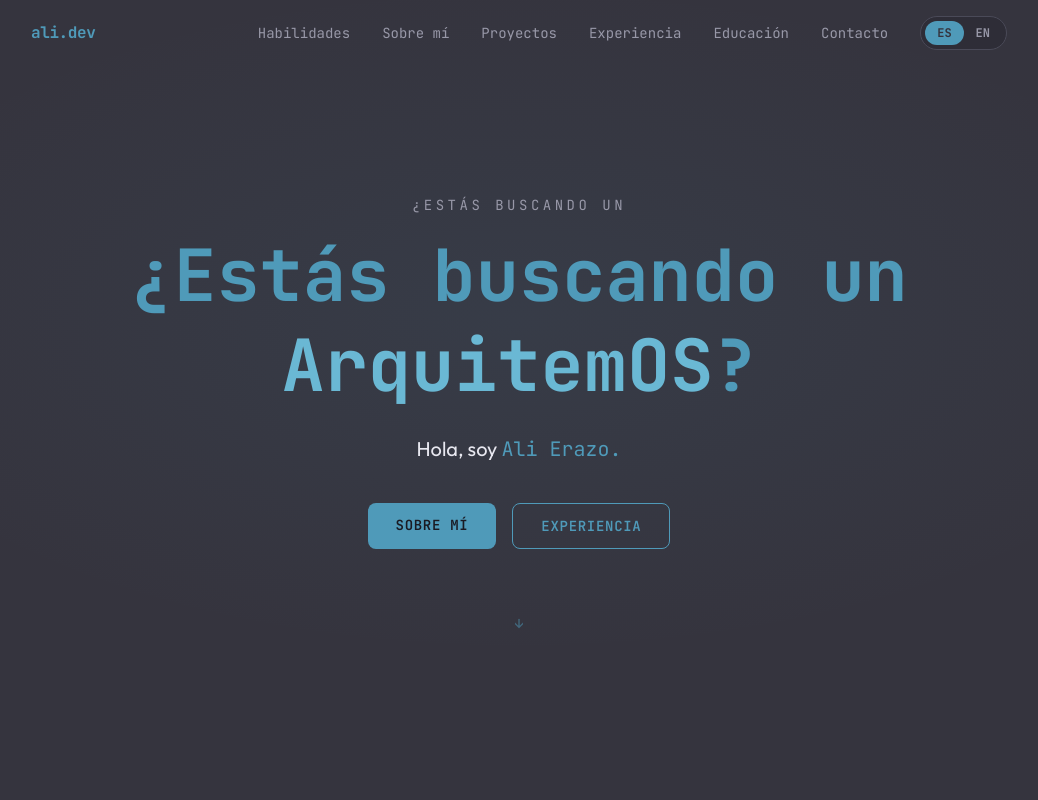
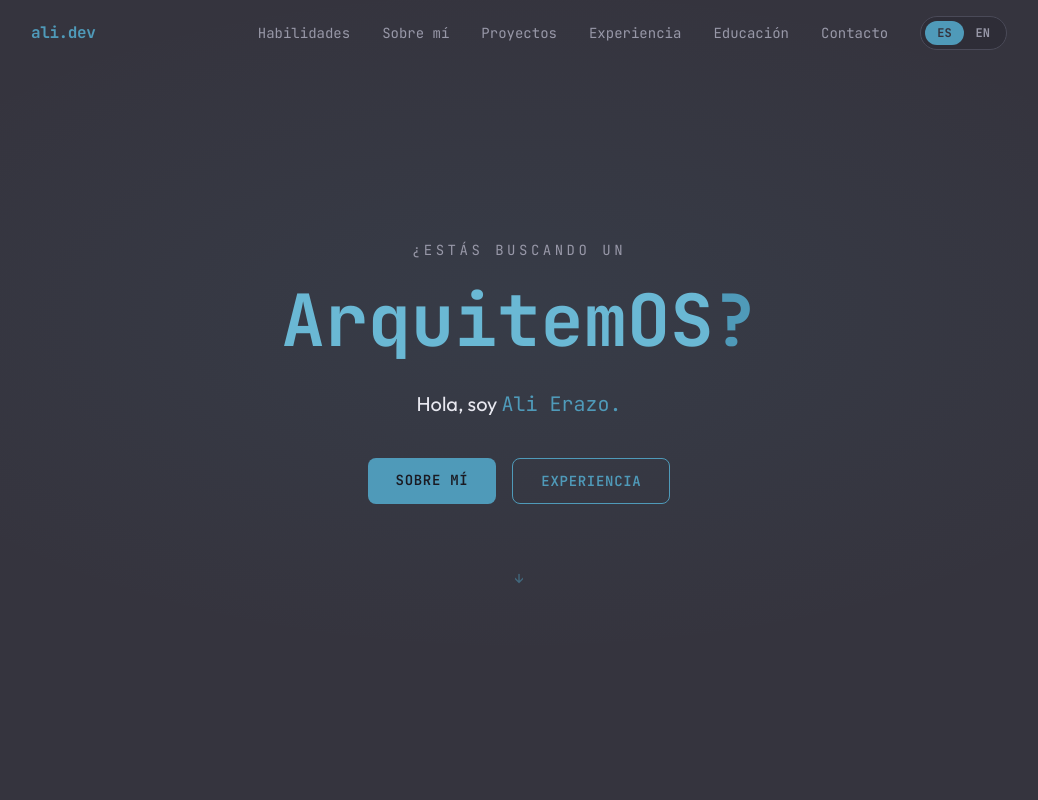
Before and after one commit to AkkuV2/web-portfolio, a React (Vite) app: page / in a window 1280 px wide. Shown: the top 800 px of the page, without its empty margins (121-1159 px from the left). Built offline with nearby package versions, Linux system fonts and the light colour scheme.

Commit message:
test hero

```diff
--- a/src/components/Hero.tsx
+++ b/src/components/Hero.tsx
@@ -36,7 +36,6 @@ export default function Hero() {
           className="text-4xl md:text-6xl lg:text-7xl font-bold leading-tight mb-6"
           style={{ fontFamily: 'JetBrains Mono, monospace', color: '#4f9ab9' }}
         >
-          {t.hero.titlePrefix}
           {/* El span con el rol animado conserva el color, pero resalta la animación */}
           <span style={{ color: '#6ab8d4' }}>{scrambledRole}</span>
           {t.hero.titleSuffix}
```
